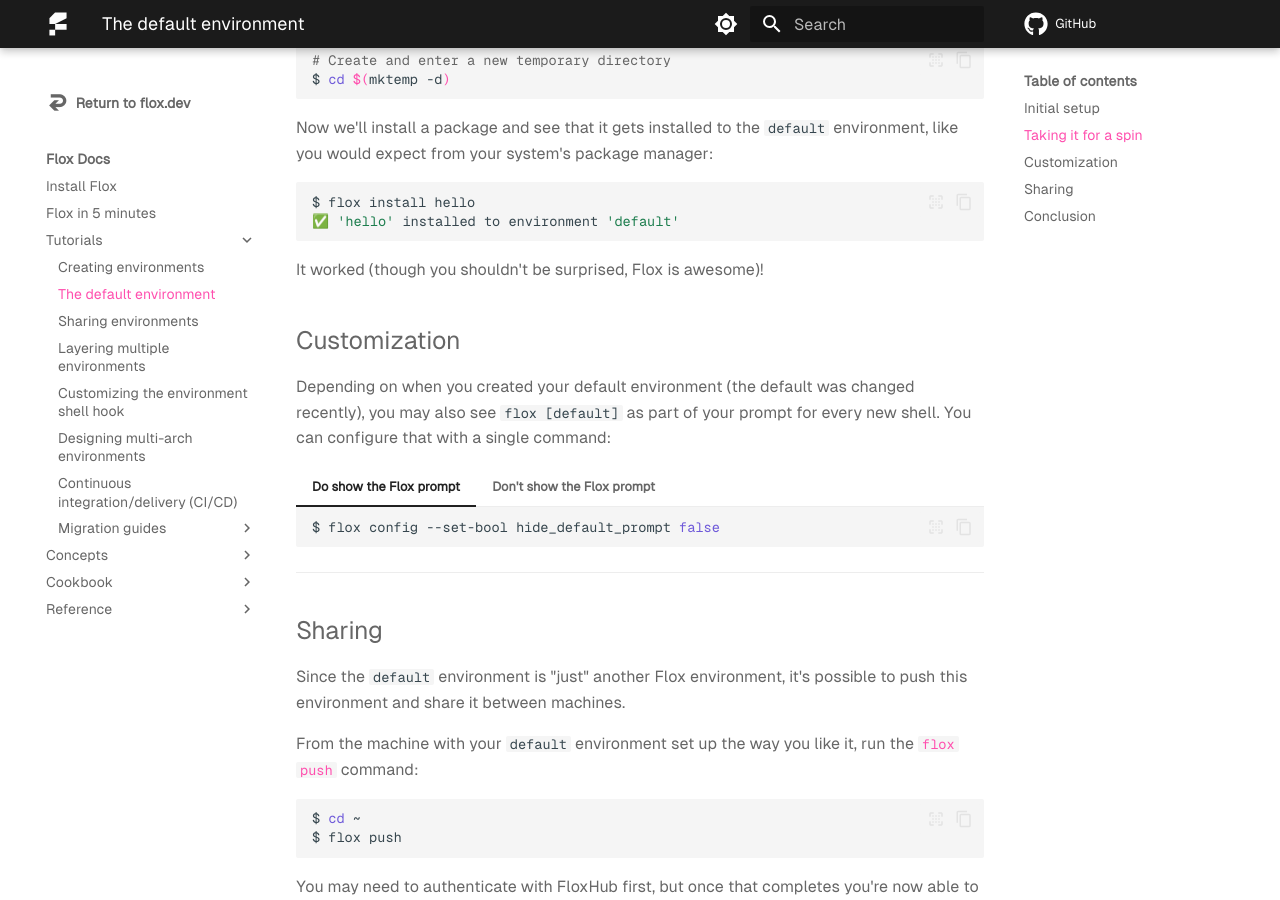
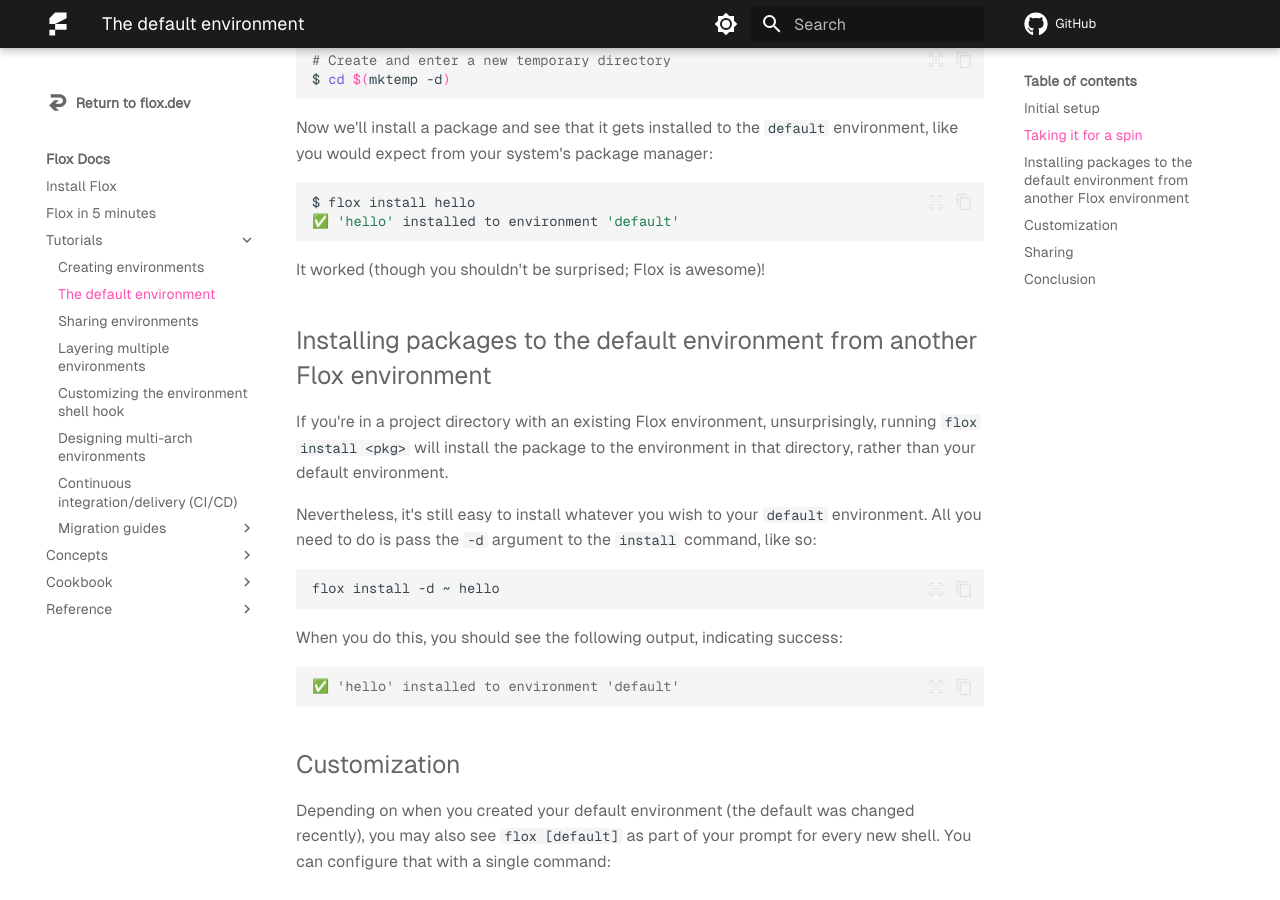
Before and after one commit to flox/floxdocs, an MkDocs documentation site: the page built from docs/tutorials/default-environment.md, in a window 1280 px wide and 900 px high, scrolled down 1592 px. Built offline with MkDocs 1.6.1 and Material for MkDocs 9.7.7, drawn with Linux system fonts in a browser that asks for light colours; plug-ins that fetch from the network failed and are left out; comment, search, counter and statistics services are not loaded.

Commit message:
feat(default-environment.md): install to "default" from other dirs

````diff
--- a/docs/tutorials/default-environment.md
+++ b/docs/tutorials/default-environment.md
@@ -119,7 +119,27 @@
 ✅ 'hello' installed to environment 'default'
 ```
 
-It worked (though you shouldn't be surprised, Flox is awesome)!
+It worked (though you shouldn't be surprised; Flox is awesome)!
+
+## Installing packages to the default environment from another Flox environment
+
+If you're in a project directory with an existing Flox environment,
+unsurprisingly, running `flox install <pkg>` will install the package
+to the environment in that directory, rather than your default environment.
+
+Nevertheless, it's still easy to install whatever you wish to your `default`
+environment.
+All you need to do is pass the `-d` argument to the `install` command, like so:
+
+```bash
+flox install -d ~ hello
+```
+
+When you do this, you should see the following output, indicating success:
+
+```console
+✅ 'hello' installed to environment 'default'
+```
 
 ## Customization
 
````
